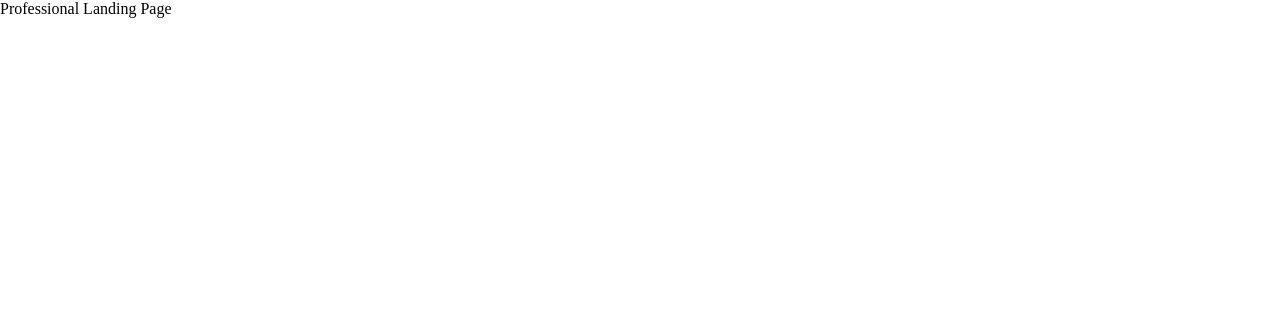
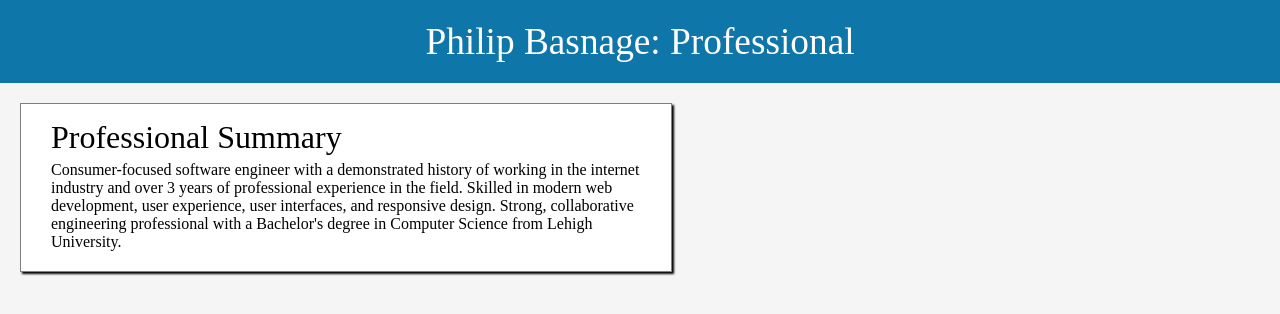
Before and after one commit to pbasnage/Philip-Basnage-Website, a React (Create React App) app: page /professional in a window 1280 px wide. Shown: the top 314 px of the page. Built offline with nearby package versions, Linux system fonts and the light colour scheme.

Commit message:
adding professional box; import colors

```diff
--- /dev/null
+++ b/src/common.scss
@@ -0,0 +1,2 @@
+$linkedinblue: #0e76a8;
+$myoffwhite: #F5F5F5;
--- a/src/components/professional.tsx
+++ /dev/null
@@ -1,16 +0,0 @@
-import React from 'react';
-import ReactDOM from 'react-dom';
-import { ProfessionalProps } from '../interfaces/professional.interface';
-
-export class Professional extends React.Component {
-    constructor(props: ProfessionalProps) {
-        super(props);
-    }
-    render(): JSX.Element {
-        return (
-            <div>
-                Professional Landing Page
-            </div>
-        );
-    }
-}
--- /dev/null
+++ b/src/components/professional/professional.component.scss
@@ -0,0 +1,24 @@
+@import '../../common.scss';
+
+.main-header {
+    background-color: $linkedinblue;
+    color: white;
+}
+
+.summary {
+    display: flex;
+    flex-direction: column;
+    padding: 15px 20px 20px 30px;
+    margin: 20px;
+    max-width: 600px;
+    background-color: white;
+    border: 1px solid grey;
+    box-shadow: 2px 2px 2px black;
+
+    .summary-title {
+        font-size: 2em;
+    }
+    .summary-body {
+        margin-top: 5px;
+    }
+}
--- /dev/null
+++ b/src/components/professional/professional.component.tsx
@@ -0,0 +1,28 @@
+import React from 'react';
+import ReactDOM from 'react-dom';
+import { ProfessionalProps } from '../../interfaces/professional.interface';
+import '../../main.scss';
+import './professional.component.scss';
+
+export class Professional extends React.Component {
+    constructor(props: ProfessionalProps) {
+        super(props);
+    }
+    render(): JSX.Element {
+        return (
+            <div>
+                <div className="main-header">Philip Basnage: Professional</div>
+                <div className="summary">
+                    <div className="summary-title">Professional Summary</div>
+                    <div className="summary-body">Consumer-focused software engineer with a
+                    demonstrated history of working in the internet industry and over 3
+                    years of professional experience in the field. Skilled in modern web
+                    development, user experience, user interfaces, and responsive design.
+                    Strong, collaborative engineering professional with a Bachelor's
+                    degree in Computer Science from Lehigh University.
+                </div>
+                </div>
+            </div>
+        );
+    }
+}
--- a/src/index.scss
+++ b/src/index.scss
@@ -1,6 +1,7 @@
 body {
   font-family: Avenir;
   margin: 0 !important;
+  background-color: #F5F5F5;
 }
 
 ol, ul {
--- a/src/index.tsx
+++ b/src/index.tsx
@@ -8,7 +8,7 @@ import { SquareProps } from './interfaces/square.interface';
 import { MainProps } from './interfaces/main.interface';
 import { BoardProps } from './interfaces/board.interface';
 import { GameProps, GameState } from './interfaces/game.interface';
-import { Professional } from "./components/professional";
+import { Professional } from "./components/professional/professional.component";
 
 
 function Square(props: SquareProps): JSX.Element {
@@ -162,6 +162,7 @@ class Game extends React.Component<GameProps, GameState> {
 ReactDOM.render(
     <Router>
         <Switch>
+            <Route path="/main" exact component={Main} />
             <Route path="/" exact component={Main} />
             <Route path="/professional" exact component={Professional} />
         </Switch>
--- a/src/routes.tsx
+++ b/src/routes.tsx
@@ -1,7 +1,7 @@
 import React from "react";
 import { Route, Switch } from "react-router-dom";
 import { Main } from "./index"
-import { Professional } from "./components/professional";
+import { Professional } from "./components/professional/professional.component";
 
 export default function Routes() {
   return (
```
